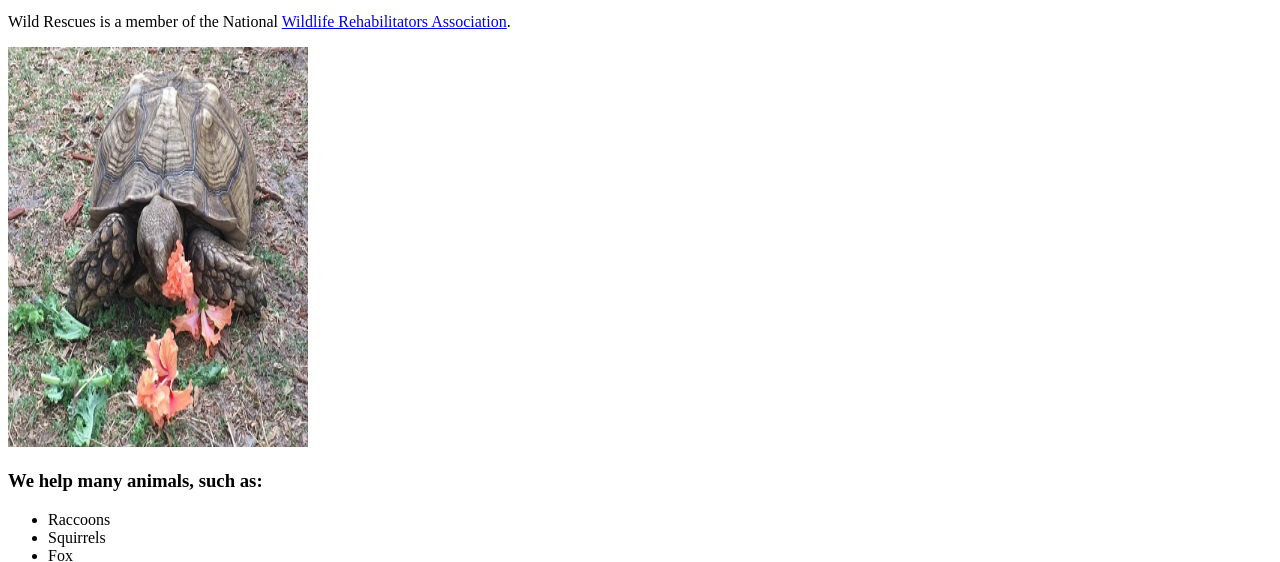
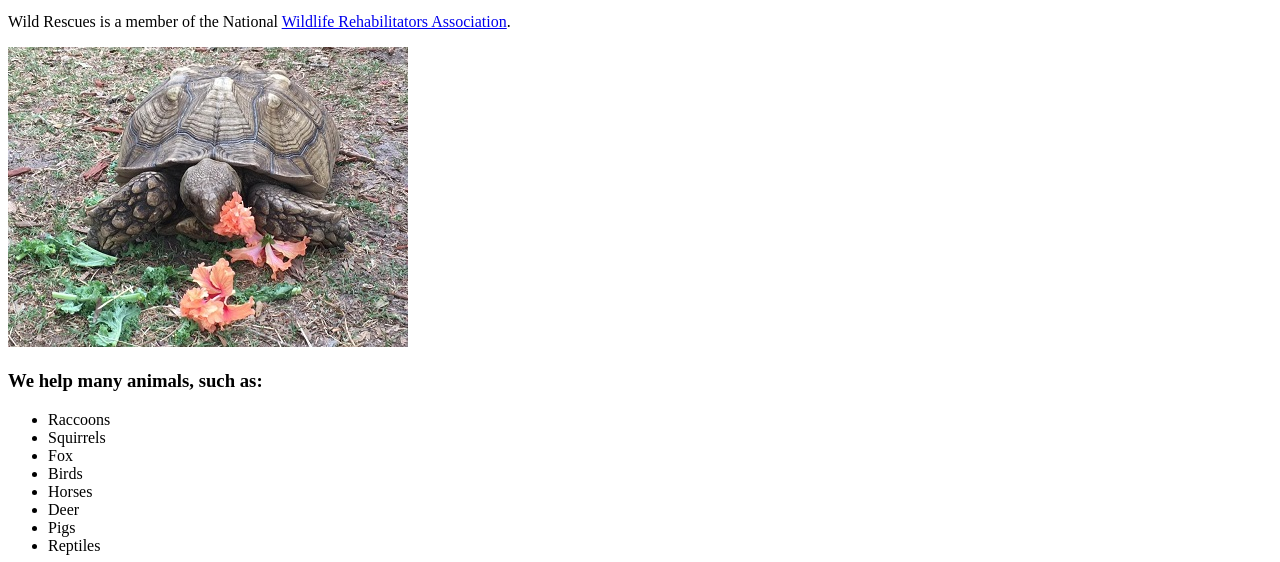
Before and after one commit to 144Fa23/ch3lab2-dhaughey72, a plain HTML site: page about.html in a window 1280 px wide. Shown: the part 246-808 px from the top of the page. Drawn offline with Linux system fonts and the light colour scheme.

Commit message:
fixed images

```diff
--- a/about.html
+++ b/about.html
@@ -34,7 +34,7 @@
             <p>Wild Rescues is a registered nonprofit wildlife rescue and rehabilitation facility, located in Ocala, Florida. We help injured, sick, neglected, and orphaned wildlife. We help rehabilitate these animals and then release them back into the wild , if possible.</p>
             <p>Wild Rescues is a member of the National <a href="https://www.nwrawildlife.org/" target="_blank">Wildlife Rehabilitators Association</a>.</p>
 
-            <img src="images/tortoise.jpg" alt="tortoise eating vegetation" height="400" width="300">
+            <img src="images/tortoise.jpg" alt="tortoise eating vegetation" height="300" width="400">
 
             <h3>We help many animals, such as:</h3>
             <ul>
```
Also changed, not shown: index.html (+1 -1 lines).
